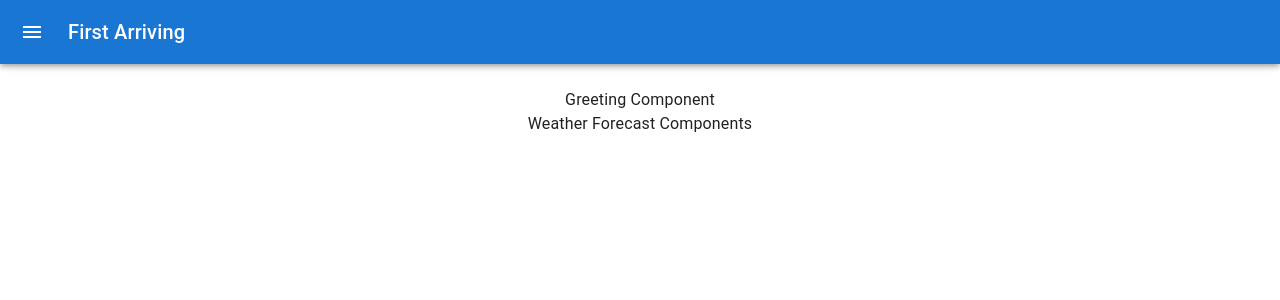
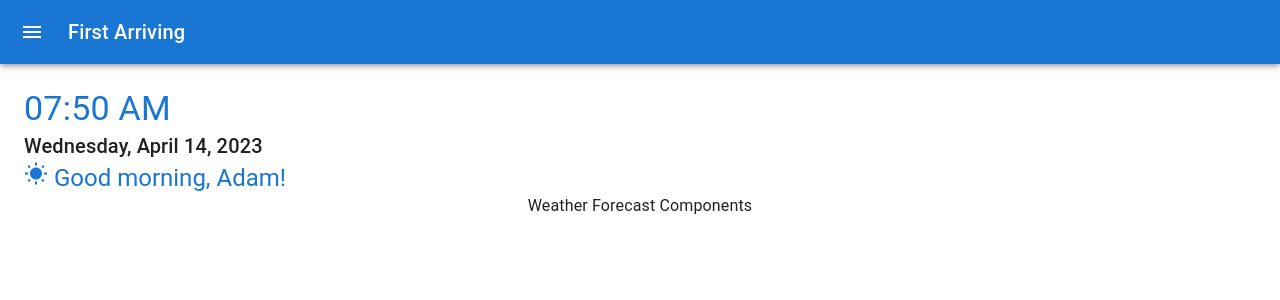
Before and after one commit to osmaniacattack/FirstArriving-CodeExercise, a React (Create React App) app in the folder weather-dashboard/: page / in a window 1280 px wide. Shown: the top 300 px of the page. Built offline with nearby package versions, Linux system fonts and the light colour scheme.

Commit message:
Setup greeting component
- Create small greeting component that will adjust welcome message based on time of day and current weather.
- Will revisit after completing Weather API integration.

```diff
--- a/weather-dashboard/src/components/hero.js
+++ b/weather-dashboard/src/components/hero.js
@@ -0,0 +1,28 @@
+import { Typography } from '@mui/material'
+import * as React from 'react'
+
+import AirIcon from '@mui/icons-material/Air';
+import SevereColdIcon from '@mui/icons-material/SevereCold';
+import StormIcon from '@mui/icons-material/Storm';
+import ThunderstormIcon from '@mui/icons-material/Thunderstorm';
+import WbSunnyIcon from '@mui/icons-material/WbSunny';
+import CloudIcon from '@mui/icons-material/Cloud';
+import NightlightIcon from '@mui/icons-material/Nightlight';
+
+export const Hero = () => {
+
+// Create states for Time and Date.
+
+// Greeting function
+// time < 12pm "Good morning, {user}"
+// time < sunset && time > 12pm "Good afternoon, {user}"
+// time > 12pm && time < 12am "Good evening, {user}"
+
+  return (
+    <div>
+        <Typography variant="h4" color="primary" textAlign="left">07:50 AM</Typography>
+        <Typography variant="h6" textAlign="left">Wednesday, April 14, 2023</Typography>
+        <Typography variant="h5" color="primary" textAlign="left"><WbSunnyIcon /> Good morning, Adam!</Typography>
+    </div>
+  )
+}
--- a/weather-dashboard/src/components/nav.js
+++ b/weather-dashboard/src/components/nav.js
@@ -1,28 +1,33 @@
 import * as React from "react";
 import { styled, useTheme } from "@mui/material/styles";
+
+// MaterialUI Components
+import CssBaseline from "@mui/material/CssBaseline";
 import Box from "@mui/material/Box";
 import Drawer from "@mui/material/Drawer";
-import CssBaseline from "@mui/material/CssBaseline";
 import MuiAppBar from "@mui/material/AppBar";
 import Toolbar from "@mui/material/Toolbar";
 import List from "@mui/material/List";
 import Typography from "@mui/material/Typography";
 import Divider from "@mui/material/Divider";
-import { Tooltip, Avatar } from "@mui/material";
+import ListItem from "@mui/material/ListItem";
+import ListItemText from "@mui/material/ListItemText";
+import ListItemButton from "@mui/material/ListItemButton";
+import IconButton from "@mui/material/IconButton";
 
-import IconButton from "@mui/material/IconButton";
+// Icon Imports
 import MenuIcon from "@mui/icons-material/Menu";
 import ChevronLeftIcon from "@mui/icons-material/ChevronLeft";
 import ChevronRightIcon from "@mui/icons-material/ChevronRight";
-import ListItem from "@mui/material/ListItem";
-import ListItemButton from "@mui/material/ListItemButton";
 import ListItemIcon from "@mui/material/ListItemIcon";
-import ListItemText from "@mui/material/ListItemText";
 import LogoutIcon from "@mui/icons-material/Logout";
 import HomeIcon from "@mui/icons-material/Home";
 import ThermostatIcon from "@mui/icons-material/Thermostat";
 import CampaignIcon from "@mui/icons-material/Campaign";
 import SettingsIcon from "@mui/icons-material/Settings";
+
+// App Components
+import { Hero } from "./Hero";
 
 const drawerWidth = 240;
 
@@ -164,7 +169,7 @@ export default function Nav() {
       </Drawer>
       <Main open={open}>
         <DrawerHeader />
-        <Typography>Greeting Component</Typography>
+        <Hero/>
         <Typography>Weather Forecast Components</Typography>
       </Main>
     </Box>
```
